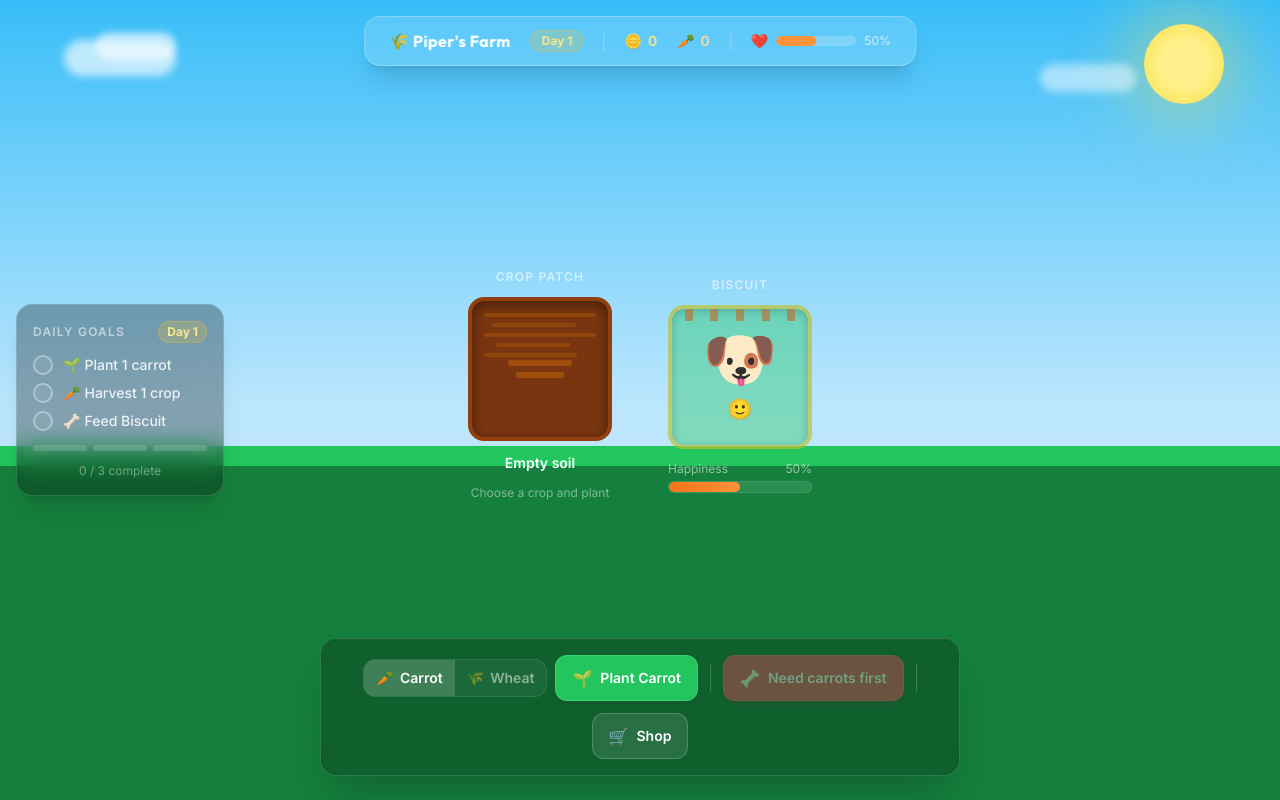
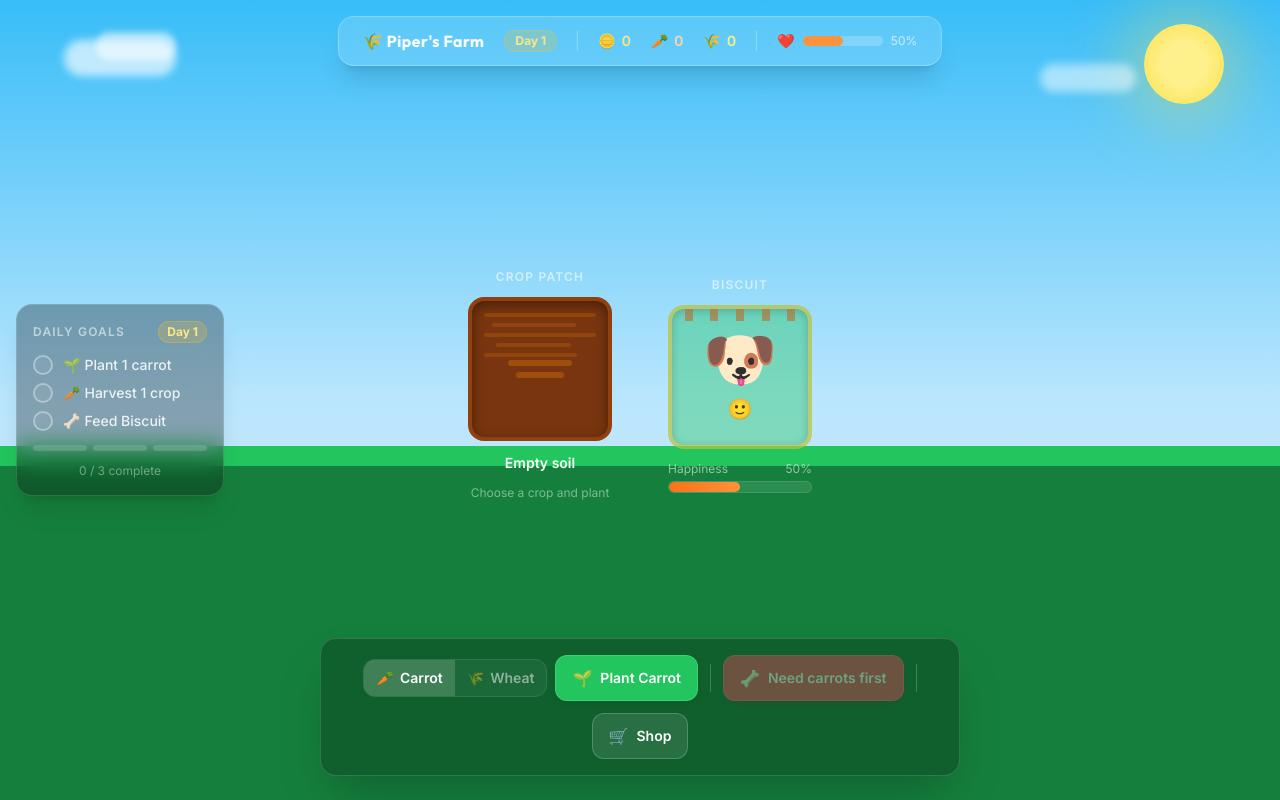
Before and after one commit to YegorCreative/PipersPet, a React (Vite) app: page / in a window 1280 px wide. Built offline with nearby package versions, Linux system fonts and the light colour scheme.

Commit message:
feat: add wheat display to HUD component for enhanced resource visibility

```diff
--- a/src/components/HUD.tsx
+++ b/src/components/HUD.tsx
@@ -1,10 +1,11 @@
 import { useFarmStore } from '../game/useFarmStore';
 
 export const HUD = () => {
-  const coins = useFarmStore((s) => s.coins);
-  const carrots = useFarmStore((s) => s.carrots);
+  const coins     = useFarmStore((s) => s.coins);
+  const carrots   = useFarmStore((s) => s.carrots);
+  const wheat     = useFarmStore((s) => s.wheat);
   const happiness = useFarmStore((s) => s.puppyHappiness);
-  const day = useFarmStore((s) => s.day);
+  const day       = useFarmStore((s) => s.day);
 
   const happinessColor =
     happiness >= 60 ? '#f43f5e' : happiness >= 30 ? '#fb923c' : '#6b7280';
@@ -34,6 +35,11 @@ export const HUD = () => {
         <span>{carrots}</span>
       </div>
 
+      <div className="flex items-center gap-1.5 text-yellow-200 font-semibold text-sm">
+        <span>🌾</span>
+        <span>{wheat}</span>
+      </div>
+
       <div className="w-px h-5 bg-white/30" />
 
       <div className="flex items-center gap-2">
```
